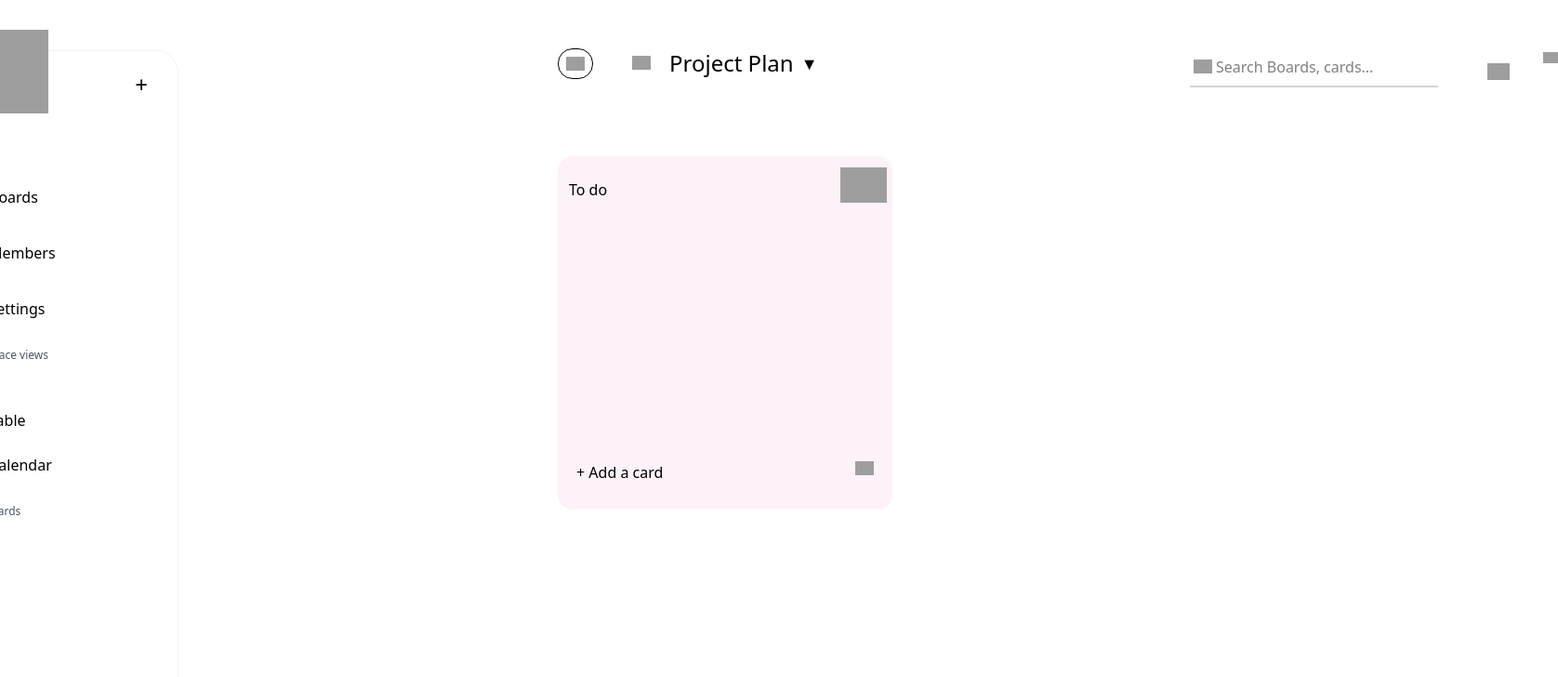
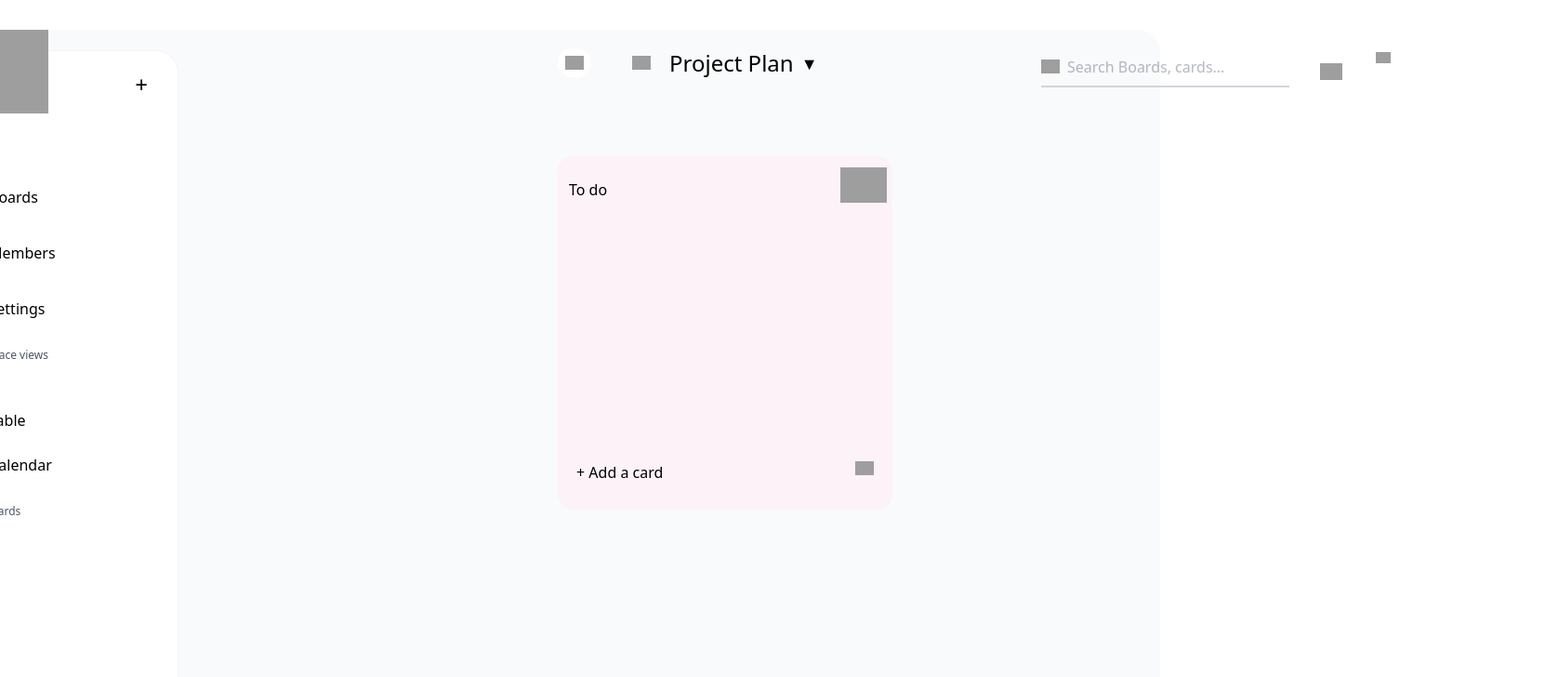
Before and after one commit to krims31/Trello, a React (Vite) app: page / in a window 1280 px wide. Shown: the top 728 px of the page at 93% size, 1676 px wide, since content can reach past the window. Built offline with nearby package versions, Linux system fonts and the light colour scheme; grey boxes are pictures that could not be loaded.

Commit message:
fix bugs

```diff
--- a/src/App.tsx
+++ b/src/App.tsx
@@ -28,11 +28,10 @@ function App() {
     <ThemeProvider>
       <Router>
         <Routes>
-          {/* Главная страница со всеми компонентами */}
           <Route
             path="/"
             element={
-              <div>
+              <div className="bg-gray-50 rounded-3xl">
                 <Navig onAddProject={handleAddProject} />
                 <LoginAuth />
                 <Boards />
--- a/src/component/ArrowBack/ArrowBack.tsx
+++ b/src/component/ArrowBack/ArrowBack.tsx
@@ -4,7 +4,7 @@ export default function ArrowBack() {
   };
   return (
     <div>
-      <button className="absolute top-13 left-150 border rounded-2xl p-2 bg-white cursor-pointer transition-transform duration-300 ease-in-out hover:scale-110">
+      <button className="absolute top-13 left-150 border-white rounded-2xl p-2 bg-white cursor-pointer transition-transform duration-300 ease-in-out hover:scale-110">
         <img
           src="https://cdn-icons-png.flaticon.com/128/9121/9121686.png"
           alt="arrow back"
--- a/src/component/ChooiceProject/Choice.tsx
+++ b/src/component/ChooiceProject/Choice.tsx
@@ -19,8 +19,8 @@ export default function Choice() {
           className="flex items-center cursor-pointer"
           onClick={() => setIsOpen(!isOpen)}
         >
-          <h1 className="text-2xl mr-2">{selectedName}</h1>
-          <span className="text-lg">▼</span>
+          <h1 className="text-2xl mr-2 text-black">{selectedName}</h1>
+          <span className="text-lg text-black">▼</span>
         </div>
 
         {isOpen && (
--- a/src/component/Notification/Notification.tsx
+++ b/src/component/Notification/Notification.tsx
@@ -14,7 +14,7 @@ export default function Notification() {
         src="https://cdn-icons-png.flaticon.com/128/5379/5379463.png"
         alt="notification"
         width={24}
-        className="absolute top-17 left-400 cursor-pointer transition-transform duration-300 ease-in-out hover:scale-110"
+        className="absolute top-17 left-355 cursor-pointer transition-transform duration-300 ease-in-out hover:scale-110"
         onClick={handleNotification}
       />
     </>
--- a/src/component/ProfileLogin/ProfileLogin.tsx
+++ b/src/component/ProfileLogin/ProfileLogin.tsx
@@ -23,7 +23,7 @@ export default function ProfileLogin() {
 
   return (
     <>
-      <div className="absolute top-14 left-415">
+      <div className="absolute top-14 left-370">
         <div className="flex items-center gap-4">
           <img
             src="https://cdn-icons-png.flaticon.com/128/17446/17446833.png"
--- a/src/component/Search/Search.tsx
+++ b/src/component/Search/Search.tsx
@@ -4,13 +4,13 @@ export default function Search() {
       <input
         type="text"
         placeholder="Search Boards, cards..."
-        className="absolute top-13 left-320 pl-7 p-2 border-0 border-b-2 border-gray-300 focus:border-blue-500 focus:outline-none"
+        className="absolute top-13 left-280 pl-7 p-2 border-0 border-b-2 text-gray-500 border-gray-300 focus:border-blue-500 focus:outline-none"
       />
       <img
         src="https://cdn-icons-png.flaticon.com/128/2811/2811806.png"
         alt="magnifying glass"
         width={20}
-        className="absolute top-16 left-321"
+        className="absolute top-16 left-280"
       />
     </>
   );
--- a/src/component/Todo/ToDo.tsx
+++ b/src/component/Todo/ToDo.tsx
@@ -1,4 +1,8 @@
 export default function ToDo() {
+  const handleCopy = () => {
+    console.log("Copy is work!");
+  };
+
   return (
     <>
       <div className="bg-pink-50 w-90 h-95 absolute top-42 left-150 rounded-2xl">
@@ -16,6 +20,7 @@ export default function ToDo() {
           src="https://cdn-icons-png.flaticon.com/128/9478/9478332.png"
           alt="copy"
           width={20}
+          onClick={handleCopy}
           className="absolute top-82 left-80 cursor-pointer"
         />
       </div>
```
Also changed, not shown: src/index.css (indentation only).
